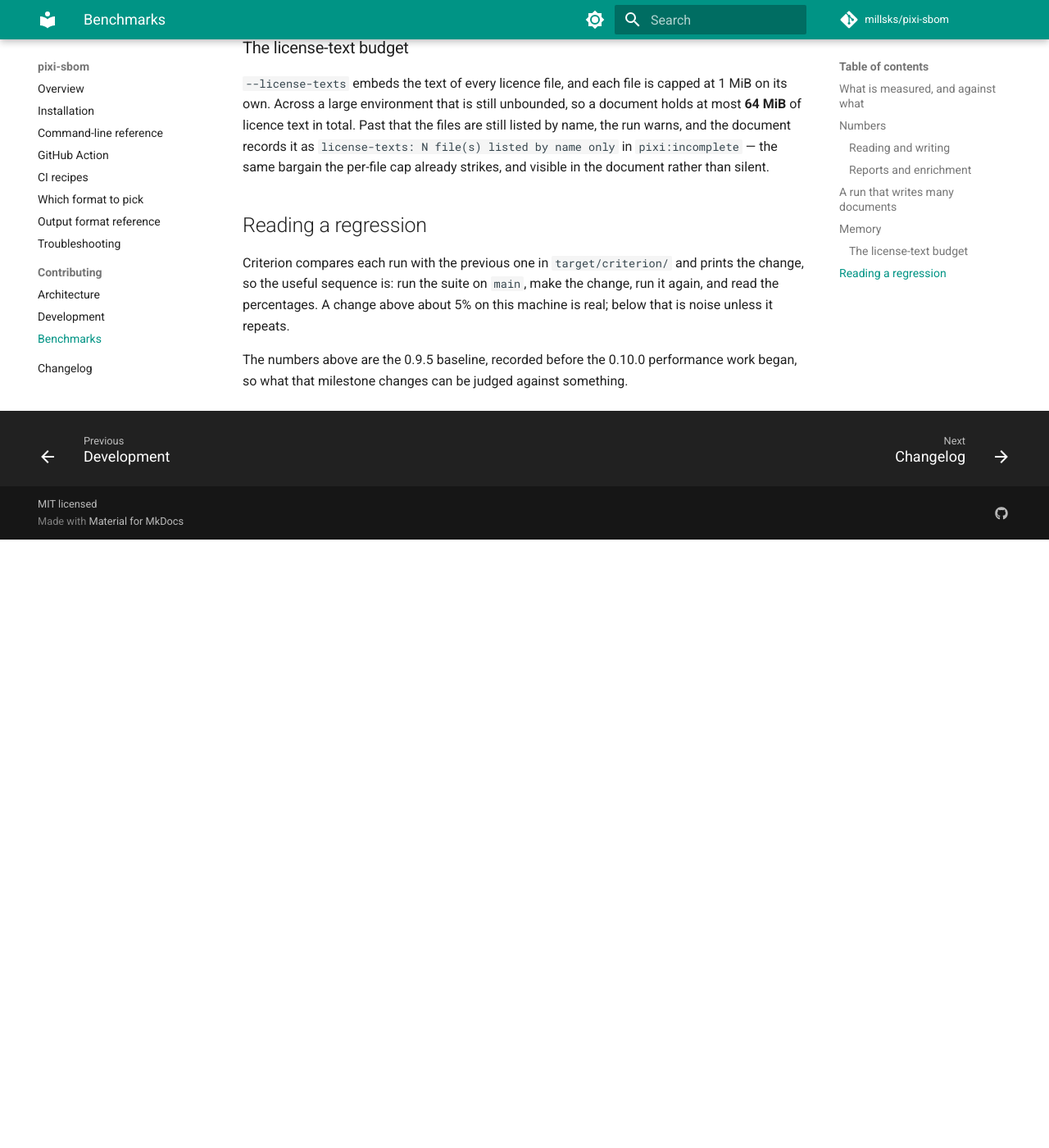
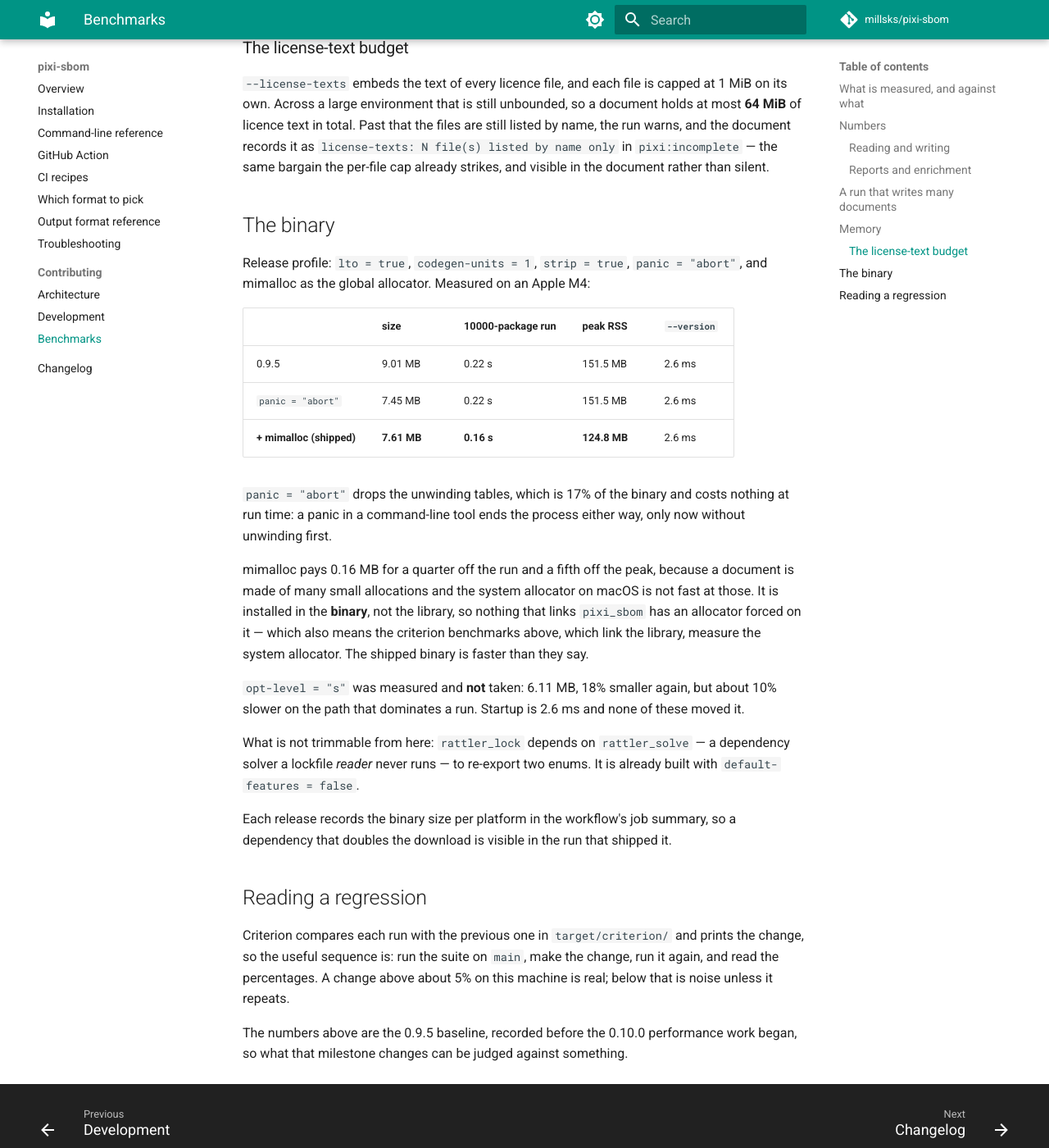
Before and after one commit to millsks/pixi-sbom, an MkDocs documentation site: the page built from docs/benchmarks.md, in a window 1280 px wide and 1400 px high, scrolled down 3749 px. Shown: the whole window at 82% size. Built offline with MkDocs 1.6.1 and Material for MkDocs 9.7.7, drawn with Linux system fonts in a browser that asks for light colours; comment, search, counter and statistics services are not loaded; the version menu is left out; before the commit the page ends 4407 px from its top, so only the background shows below that.

Commit message:
perf: a smaller, faster binary — panic=abort and mimalloc (#189)
The release binary had never been looked at. Two changes, both measured
on a 10000-package lockfile and an Apple M4:

panic = "abort" drops the unwinding tables: 9.01 MB -> 7.45 MB, 17% of
the binary, for nothing at run time. A panic in a command-line tool ends
the process either way, only now without unwinding first.

mimalloc pays 0.16 MB for a quarter off the run (0.22 s -> 0.16 s) and a
fifth off the peak (151.5 MB -> 124.8 MB), because a document is made of
many small allocations and the system allocator on macOS is not fast at
those. It is installed in the binary rather than the library, so nothing
that links pixi_sbom has an allocator forced on it -- which also means
the criterion benchmarks, which link the library, still measure the
system allocator and understate the shipped binary.

Together: 9.01 MB -> 7.61 MB, and startup stays at 2.6 ms.

opt-level = "s" was measured and not taken: 6.11 MB, another 18% off,
but about 10% slower on the path that dominates a run.

cargo-bloat is not in conda-forge, so the audit used `cargo tree -e
features` and measured rebuilds instead. It found nothing else to trim
from this side: rattler_lock depends on rattler_solve -- a dependency
solver a lockfile reader never runs -- to re-export two enums, and it is
already built with default-features = false.

The release workflow now records the binary size per platform in its job
summary, so a dependency that doubles the download is visible in the run
that shipped it rather than discovered by whoever downloads it.

Co-authored-by: Claude Opus 5 (1M context) <noreply@anthropic.com>

```diff
--- a/Cargo.toml
+++ b/Cargo.toml
@@ -69,6 +69,7 @@ path = "src/main.rs"
 lto = true
 codegen-units = 1
 strip = true
+panic = "abort"
 
 [dependencies]
 anstream = "1.0.0"
@@ -81,6 +82,7 @@ comfy-table = { version = "8", default-features = false, features = ["tty"] }
 flate2 = "1.1.10"
 indicatif = "0.18.6"
 miette = { version = "7.6.0", features = ["fancy"] }
+mimalloc = "0.1.52"
 object = { version = "0.40.0", default-features = false, features = ["read_core", "elf", "macho", "pe", "std"] }
 packageurl = "0.7.0"
 rattler_conda_types = { version = "0.53", default-features = false }
--- a/docs/benchmarks.md
+++ b/docs/benchmarks.md
@@ -114,6 +114,35 @@ that the files are still listed by name, the run warns, and the document records
 `license-texts: N file(s) listed by name only` in `pixi:incomplete` — the same bargain the per-file cap already
 strikes, and visible in the document rather than silent.
 
+## The binary
+
+Release profile: `lto = true`, `codegen-units = 1`, `strip = true`, `panic = "abort"`, and mimalloc as the global
+allocator. Measured on an Apple M4:
+
+| | size | 10000-package run | peak RSS | `--version` |
+|---|---|---|---|---|
+| 0.9.5 | 9.01 MB | 0.22 s | 151.5 MB | 2.6 ms |
+| `panic = "abort"` | 7.45 MB | 0.22 s | 151.5 MB | 2.6 ms |
+| **+ mimalloc (shipped)** | **7.61 MB** | **0.16 s** | **124.8 MB** | 2.6 ms |
+
+`panic = "abort"` drops the unwinding tables, which is 17% of the binary and costs nothing at run time: a panic
+in a command-line tool ends the process either way, only now without unwinding first.
+
+mimalloc pays 0.16 MB for a quarter off the run and a fifth off the peak, because a document is made of many
+small allocations and the system allocator on macOS is not fast at those. It is installed in the **binary**, not
+the library, so nothing that links `pixi_sbom` has an allocator forced on it — which also means the criterion
+benchmarks above, which link the library, measure the system allocator. The shipped binary is faster than they
+say.
+
+`opt-level = "s"` was measured and **not** taken: 6.11 MB, 18% smaller again, but about 10% slower on the path
+that dominates a run. Startup is 2.6 ms and none of these moved it.
+
+What is not trimmable from here: `rattler_lock` depends on `rattler_solve` — a dependency solver a lockfile
+*reader* never runs — to re-export two enums. It is already built with `default-features = false`.
+
+Each release records the binary size per platform in the workflow's job summary, so a dependency that doubles the
+download is visible in the run that shipped it.
+
 ## Reading a regression
 
 Criterion compares each run with the previous one in `target/criterion/` and prints the change, so the useful
```
Also changed, not shown: docs/architecture.md (+1 -0 lines), 3 other files.
